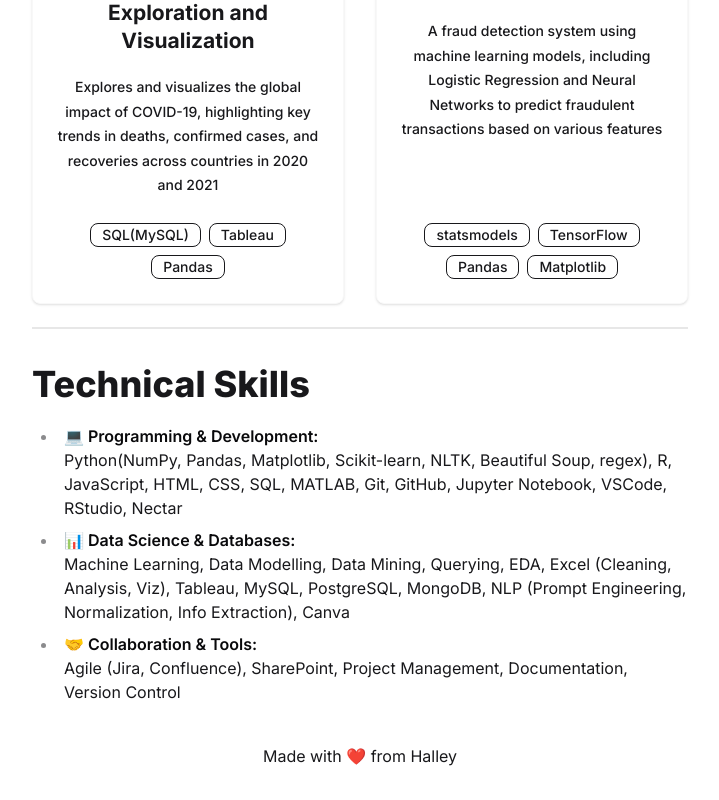
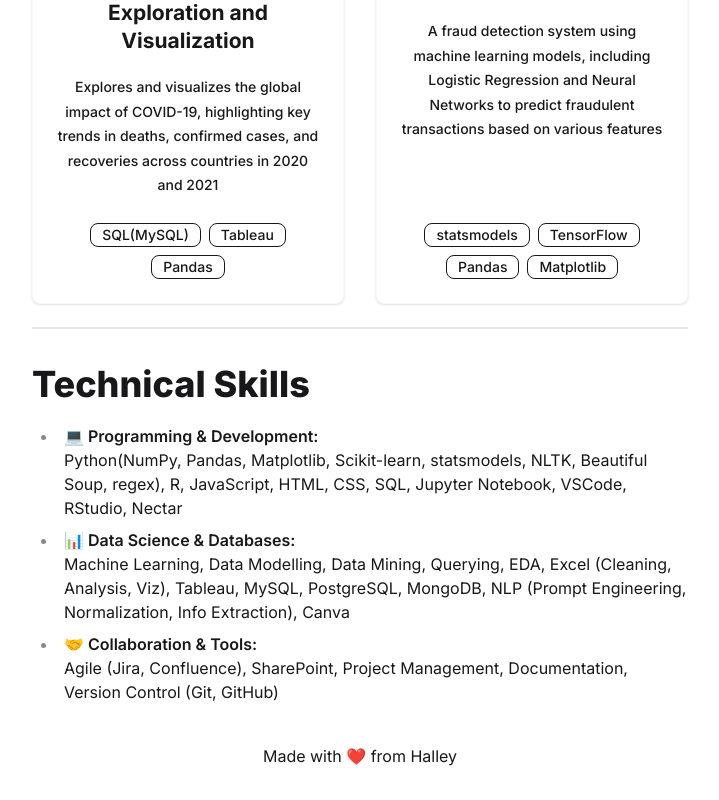
Before and after one commit to halleyd2804/portfolio, a Next.js app: page / in a window 1280 px wide. Shown: the part 3002-3802 px from the top of the page, without its empty margins (280-999 px from the left). Built offline with nearby package versions, Linux system fonts and the light colour scheme.

Commit message:
update skills

```diff
--- a/src/app/page.tsx
+++ b/src/app/page.tsx
@@ -207,21 +207,21 @@ function ProjectOverview() {
       <h1>Technical Skills</h1>
       <ul className="text-base text-base-content opacity-100">
     <li>
-      <span className="font-semibold text-neutral ">💻 Programming & Development:</span><br />
-      Python(NumPy, Pandas, Matplotlib, Scikit-learn, NLTK, Beautiful Soup, regex),
-      R, JavaScript, HTML, CSS, SQL, MATLAB, Git, GitHub, Jupyter Notebook, VSCode, RStudio, Nectar
+      <span className="font-semibold ">💻 Programming & Development:</span><br />
+      Python(NumPy, Pandas, Matplotlib, Scikit-learn, statsmodels, NLTK, Beautiful Soup, regex),
+      R, JavaScript, HTML, CSS, SQL, Jupyter Notebook, VSCode, RStudio, Nectar
     </li>
 
     <li>
-      <span className="font-semibold text-neutral">📊 Data Science & Databases:</span><br />
+      <span className="font-semibold">📊 Data Science & Databases:</span><br />
       Machine Learning, Data Modelling, Data Mining, Querying, EDA,
       Excel (Cleaning, Analysis, Viz), Tableau, MySQL, PostgreSQL, MongoDB,
       NLP (Prompt Engineering, Normalization, Info Extraction), Canva
     </li>
 
     <li>
-      <span className="font-semibold text-neutral">🤝 Collaboration & Tools:</span><br />
-      Agile (Jira, Confluence), SharePoint, Project Management, Documentation, Version Control
+      <span className="font-semibold">🤝 Collaboration & Tools:</span><br />
+      Agile (Jira, Confluence), SharePoint, Project Management, Documentation, Version Control (Git, GitHub)
     </li>
   </ul>
     </section>
```
